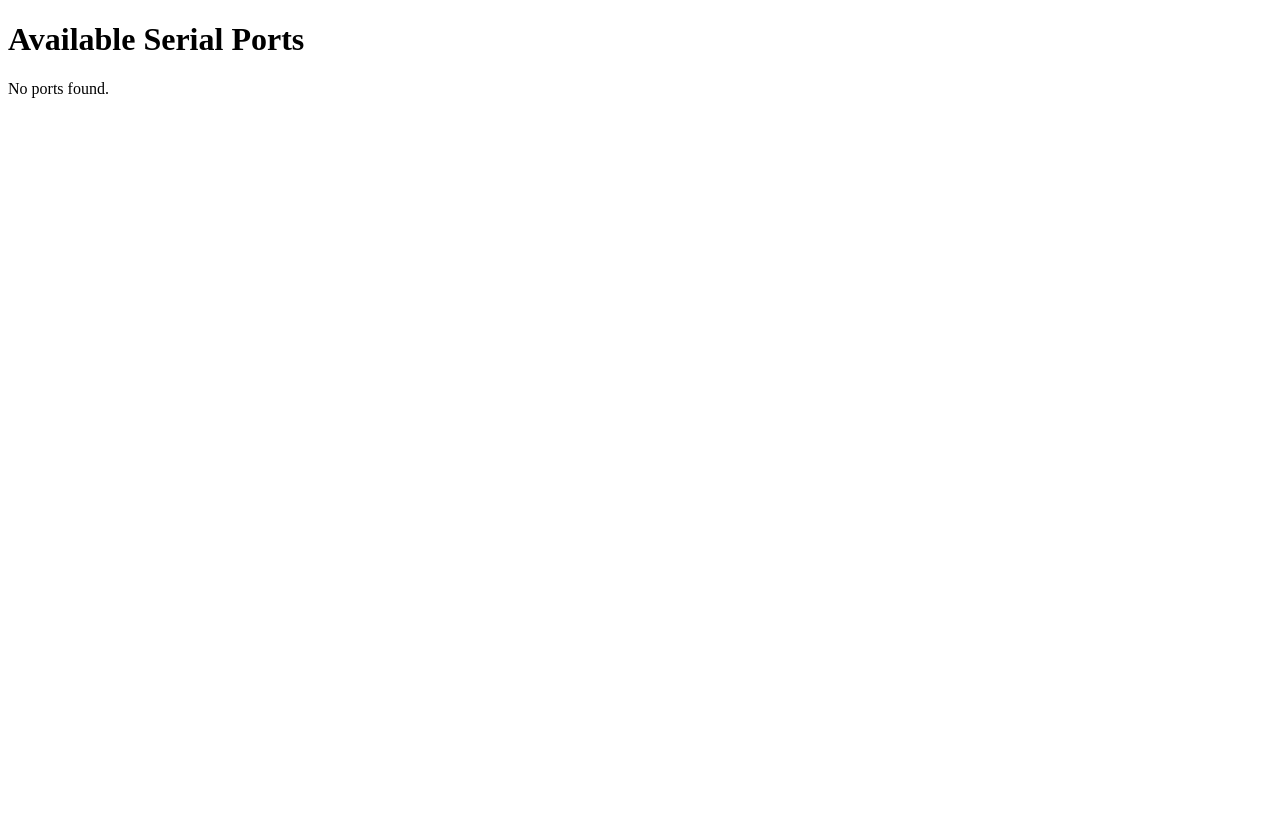
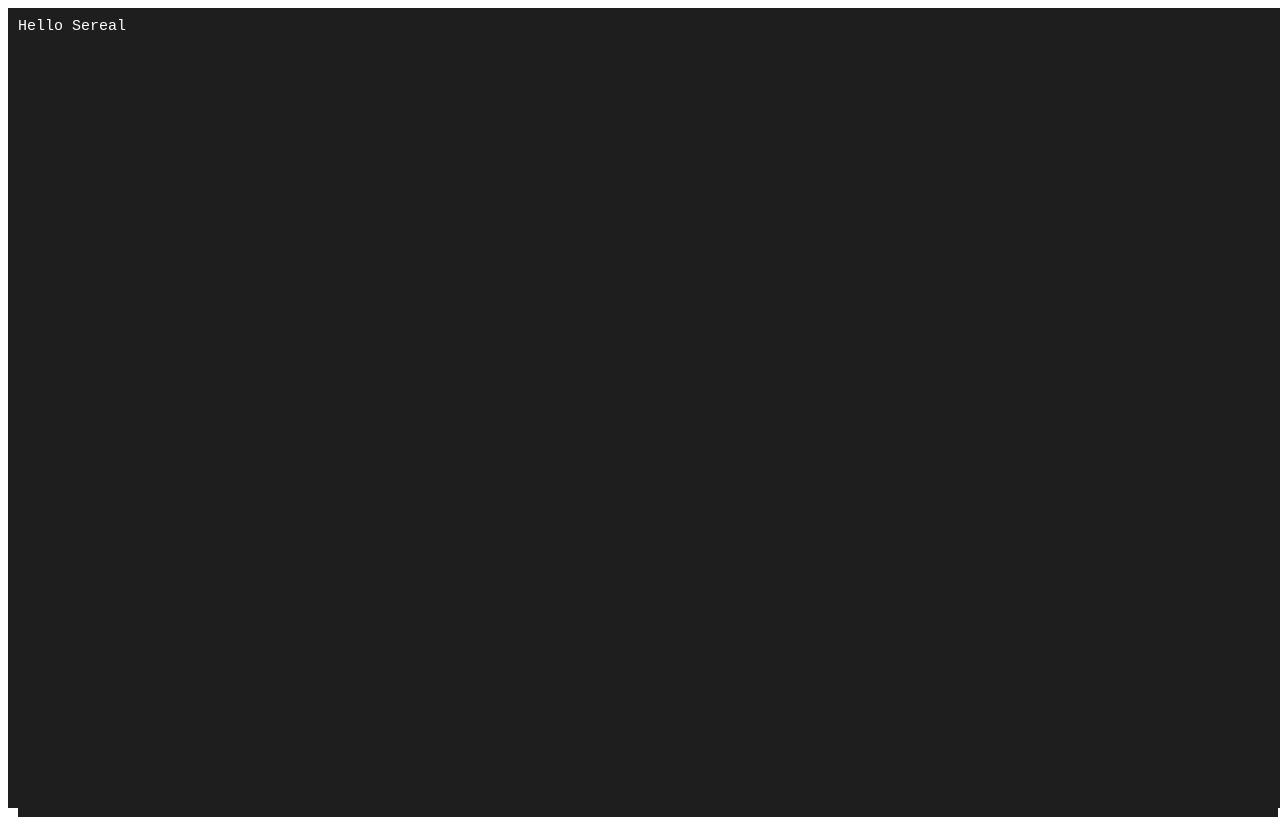
Before and after one commit to Kmasato/Sereal, a SvelteKit app in the folder Sereal/: page / in a window 1280 px wide. Built offline with nearby package versions, Linux system fonts and the light colour scheme.

Commit message:
(#90) xterm に文字を描画

```diff
--- a/Sereal/src/routes/+page.svelte
+++ b/Sereal/src/routes/+page.svelte
@@ -1,28 +1,68 @@
 <script lang="ts">
   import { invoke } from "@tauri-apps/api/core";
-  import { onMount } from "svelte";
+  import { onMount, onDestroy } from "svelte";
+  import { Terminal } from "@xterm/xterm";
+  import { FitAddon } from "@xterm/addon-fit";
 
-  let ports: string[] = [];
+  import "@xterm/xterm/css/xterm.css";
 
-  onMount(async () => {
-    try {
-      ports = await invoke("get_ports");
-      console.log("Available ports:", ports);
-    } catch (error) {
-      console.error("Failed to fetch ports:", error);
+  let terminalElement: HTMLDivElement;
+  let term: Terminal;
+  let fitAddon: FitAddon;
+
+  onMount(() => {
+    term = new Terminal({
+      convertEol: true,
+      cursorBlink: true,
+      theme: {
+        background: "#1e1e1e",
+      },
+    });
+
+    fitAddon = new FitAddon();
+    term.loadAddon(fitAddon);
+
+    term.open(terminalElement);
+
+    fitAddon.fit();
+
+    term.write("Hello Sereal");
+
+    const handleResize = () => fitAddon.fit();
+    window.addEventListener("resize", handleResize);
+
+    return () => {
+      window.removeEventListener("resize", handleResize);
+    };
+  });
+
+  onDestroy(() => {
+    if (term) {
+      term.dispose();
     }
   });
 </script>
 
 <main>
-  <h1>Available Serial Ports</h1>
-  {#if ports.length == 0}
-    <p>No ports found.</p>
-  {:else}
-    <ul>
-      {#each ports as port}
-        <li>{ports}</li>
-      {/each}
-    </ul>
-  {/if}
+  <div class="terminal-container" bind:this={terminalElement}></div>
 </main>
+
+<style>
+  main {
+    width: 100vw;
+    height: 100vh;
+    background-color: #1e1e1e;
+    margin: 0;
+  }
+
+  .terminal-container {
+    width: 100%;
+    height: 100%;
+    padding: 10px;
+    box-sizing: border-box;
+  }
+
+  :global(.xterm) {
+    height: 100%;
+  }
+</style>
--- /dev/null
+++ b/package.json
@@ -0,0 +1,6 @@
+{
+  "dependencies": {
+    "@xterm/addon-fit": "^0.11.0",
+    "@xterm/xterm": "^6.0.0"
+  }
+}
```
Also changed, not shown: 1 other file (tests, documents, lock files or other folders).
